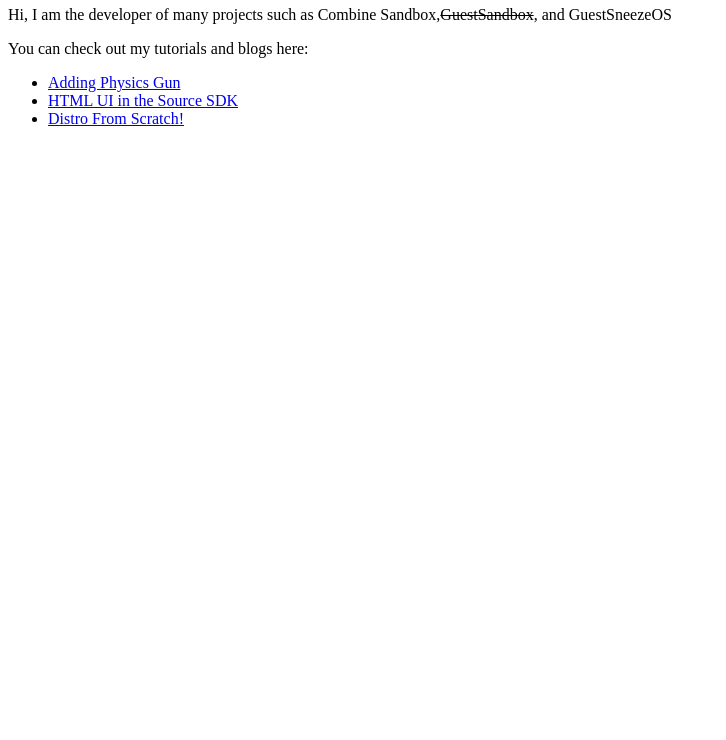
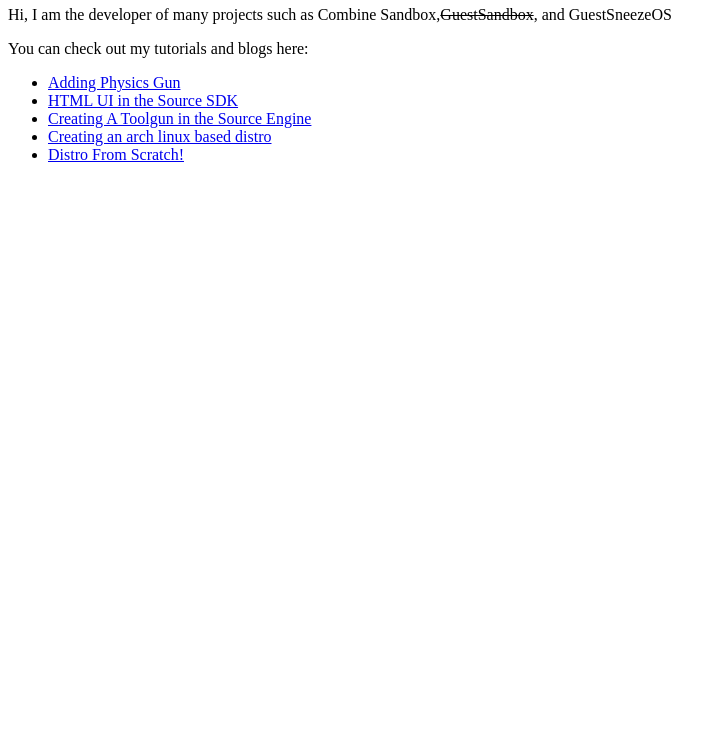
Before and after one commit to GuestSneezeOSDev/guestsneezeosdev.github.io, a plain HTML site: page index.html in a window 1280 px wide. Shown: the part 60-800 px from the top of the page, without its empty margins (0-726 px from the left). Drawn offline with Linux system fonts and the light colour scheme.

Commit message:
Update index.html

```diff
--- a/index.html
+++ b/index.html
@@ -4,5 +4,7 @@
 <ul>
 <li><a href="physgun.html">Adding Physics Gun</a></li>
 <li><a href="htmlui.html">HTML UI in the Source SDK</a></li>
+<li><a href="toolgun.html">Creating A Toolgun in the Source Engine</a></li>
+<li><a href="archiso.html">Creating an arch linux based distro</a></li>
 <li><a href="https://guestsneezeosdev.github.io/DFS2/">Distro From Scratch!</li>
 </ul>
```
